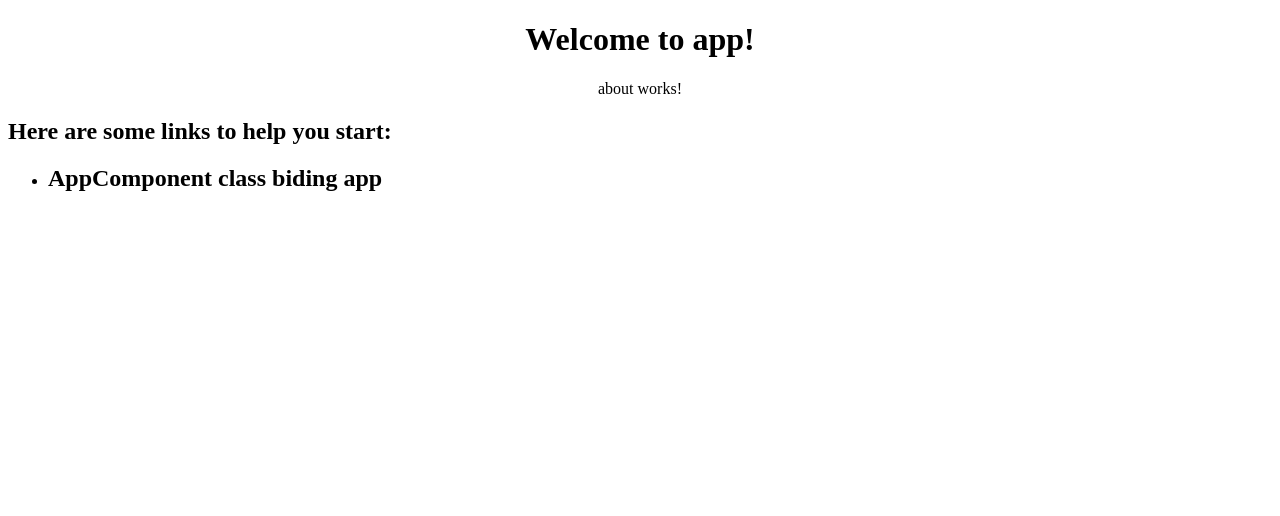
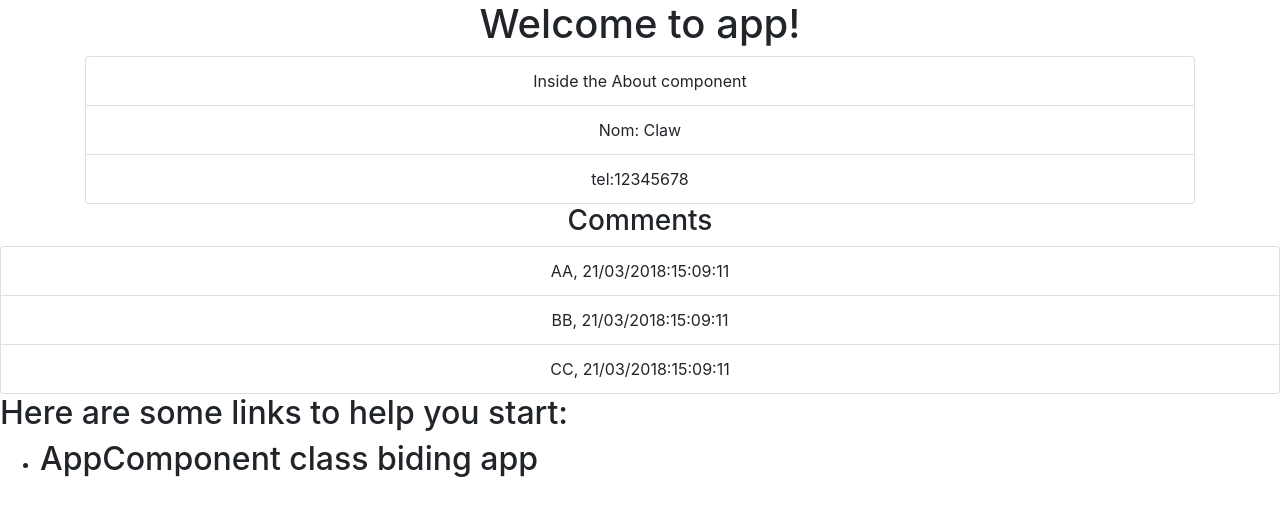
Before and after one commit to clawdeck9/angular-api-picture-search, an Angular app: page / in a window 1280 px wide. Shown: the top 516 px of the page. Built offline with nearby package versions, Linux system fonts and the light colour scheme.

Commit message:
up to video 3

```diff
--- a/package.json
+++ b/package.json
@@ -21,6 +21,7 @@
     "@angular/platform-browser": "^5.2.0",
     "@angular/platform-browser-dynamic": "^5.2.0",
     "@angular/router": "^5.2.0",
+    "bootstrap": "^4.1.0",
     "core-js": "^2.4.1",
     "rxjs": "^5.5.6",
     "zone.js": "^0.8.19"
--- a/src/app/about/about.component.html
+++ b/src/app/about/about.component.html
@@ -1,3 +1,20 @@
-<p>
-  about works!
-</p>
+<div class="container">
+	<div class="panel panel-primary">
+		<div class="panel-body">
+			<ul class="list-group">
+				<li class="list-group-item">Inside the About component</li>
+				<li class="list-group-item">Nom: {{info.nom}}</li>
+				<li class="list-group-item">tel:{{info.tel}}</li>
+			</ul>
+		</div>
+	</div>
+</div>
+<div>
+	<h3>Comments</h3>
+	<ul class="list-group">
+		<li class="list-group-item" *ngFor="let c of comments">
+			{{c.message}},
+			<span>{{c.date|date:'dd/MM/yyyy:HH:mm:ss'}}</span>
+		</li>
+	</ul>
+</div>
--- a/src/app/about/about.component.ts
+++ b/src/app/about/about.component.ts
@@ -7,6 +7,18 @@ import { Component, OnInit } from '@angular/core';
 })
 export class AboutComponent implements OnInit {
 
+  info = {
+    nom: "Claw",
+    email: "clawdeck.gmail.com",
+    tel: "12345678"
+  }
+
+  comments = [
+    {date:new Date(), message:"AA"},
+    {date:new Date(), message:"BB"},
+    {date:new Date(), message:"CC"}
+  ];
+
   constructor() { }
 
   ngOnInit() {
```
Also changed, not shown: .angular-cli.json, 1 other file (tests, documents, lock files or other folders).
